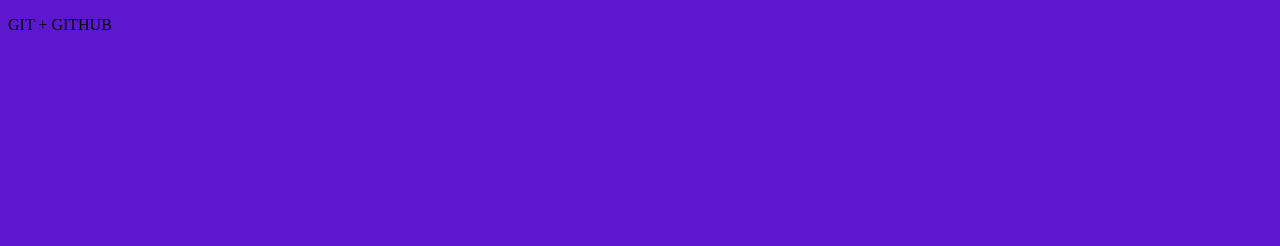
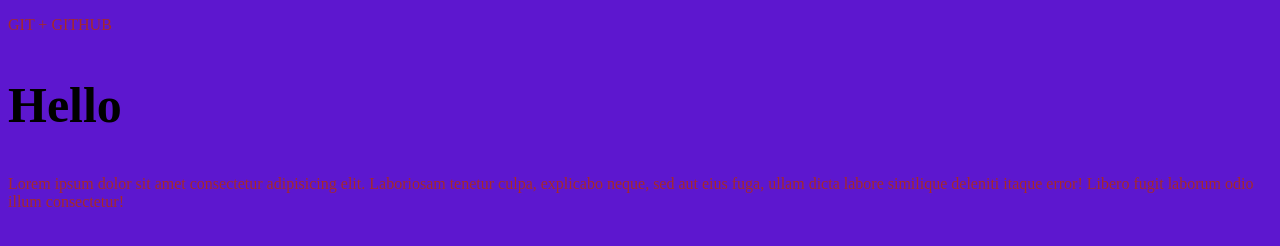
Before and after one commit to Alexzord/gittest, a plain HTML site: page index.html in a window 1280 px wide. Drawn offline with Linux system fonts and the light colour scheme.

Commit message:
Первые изменения

```diff
--- a/css/main.css
+++ b/css/main.css
@@ -1,3 +1,9 @@
 body{
     background-color: rgb(93, 23, 207);
 }
+p{
+    color: brown;
+}
+h2{
+    font-size: 50px;
+}
--- a/index.html
+++ b/index.html
@@ -10,5 +10,9 @@
 </head>
 <body>
     <p>GIT + GITHUB</p>
+    <h2>
+        Hello
+    </h2>
+    <p>Lorem ipsum dolor sit amet consectetur adipisicing elit. Laboriosam tenetur culpa, explicabo neque, sed aut eius fuga, ullam dicta labore similique deleniti itaque error! Libero fugit laborum odio illum consectetur!</p>
 </body>
 </html>
```
